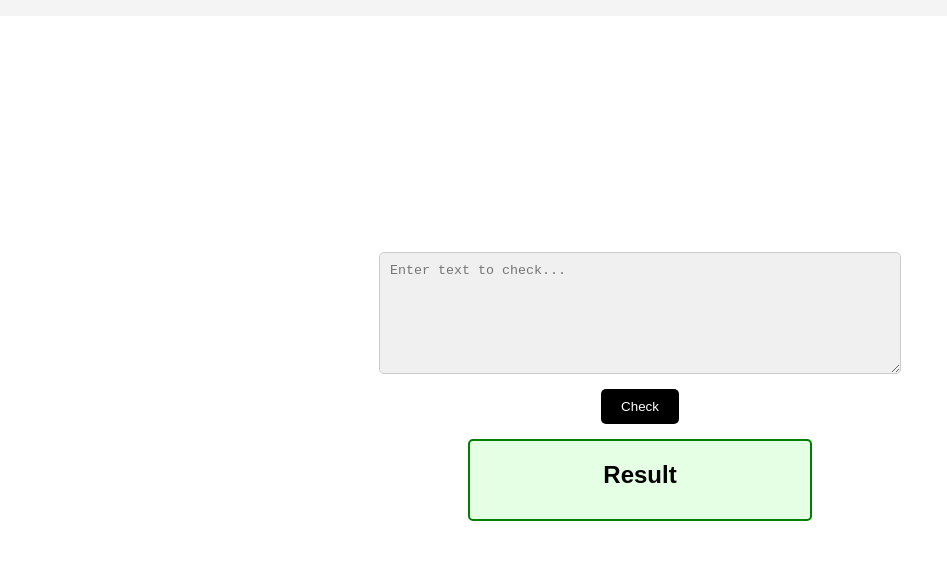
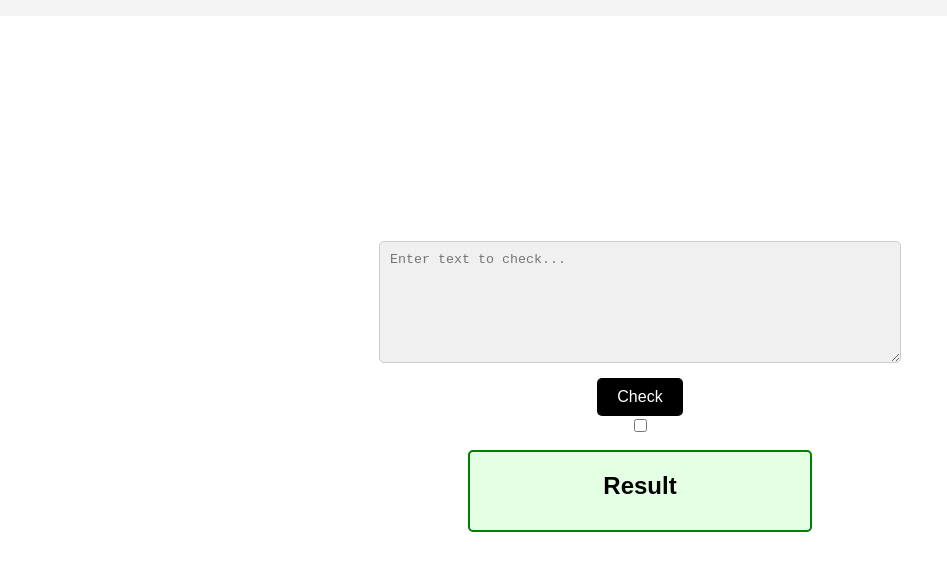
Before and after one commit to mherenow/Phising-Detection, a plain HTML site: page index.html in a window 1280 px wide. Shown: the part 94-664 px from the top of the page, without its empty margins (0-947 px from the left). Drawn offline with Linux system fonts and the light colour scheme.

Commit message:
Update index.html

```diff
--- a/index.html
+++ b/index.html
@@ -13,11 +13,11 @@
 
     <div class="content">
         <textarea id="mainInput" placeholder="Enter text to check..."></textarea>
-        <button id="submitButton">Check</button>
+        <label for="toggle" class="button" id="submitButton">Check</label>
+        <input type="checkbox" id="toggle" class="toggle-input">
         <div id="resultContainer" class="not-spam">
             <h2>Result</h2>
-            <!-- This is where the result of the spam detection will be displayed -->
-            <p class="spamresult"></p>
+            <p class="ResultofSpam"></p>
         </div>
     </div>
 </body>
```
